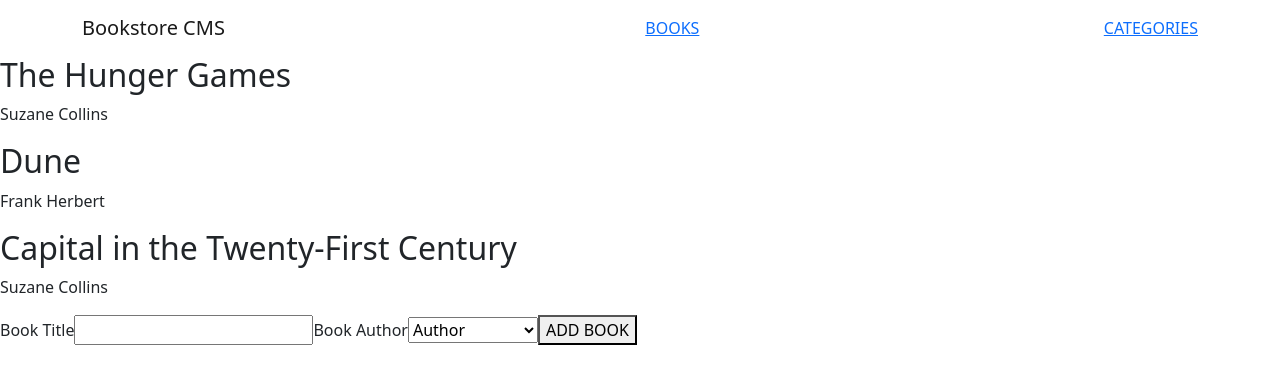
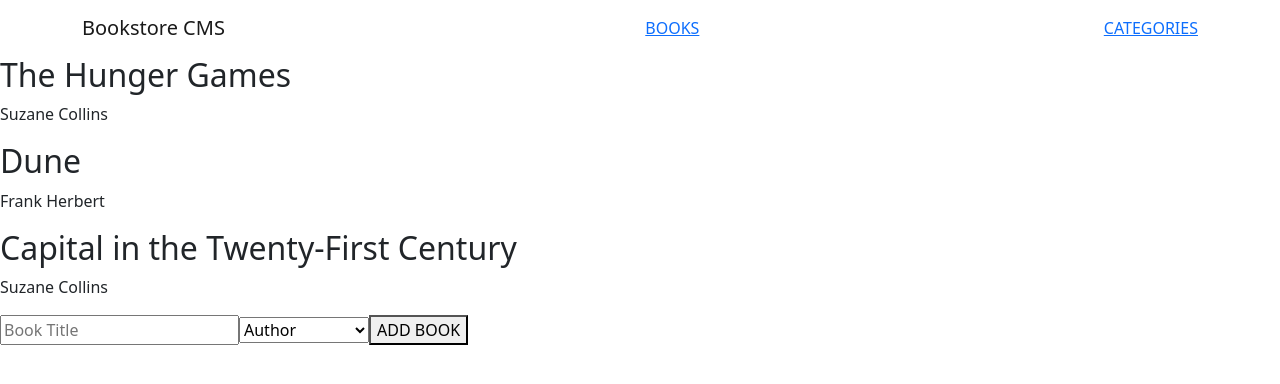
Before and after one commit to oovillagran/bookstore_app, a React (Create React App) app: page / in a window 1280 px wide. Shown: the top 384 px of the page. Built offline with nearby package versions, Linux system fonts and the light colour scheme.

Commit message:
Add changes in Labels names in the FormBooks

```diff
--- a/src/components/FormBooks.js
+++ b/src/components/FormBooks.js
@@ -22,17 +22,16 @@ const FormBooks = ({ onSubmit }) => {
     <div>
       <form onSubmit={handleSubmit}>
         <label htmlFor="title">
-          Book Title
           <input
             type="text"
             name="title"
             id="title"
+            placeholder="Book Title"
             value={title}
             onChange={(e) => setTitle(e.target.value)}
           />
         </label>
         <label htmlFor="author">
-          Book Author
           <select
             name="author"
             id="author"
```
